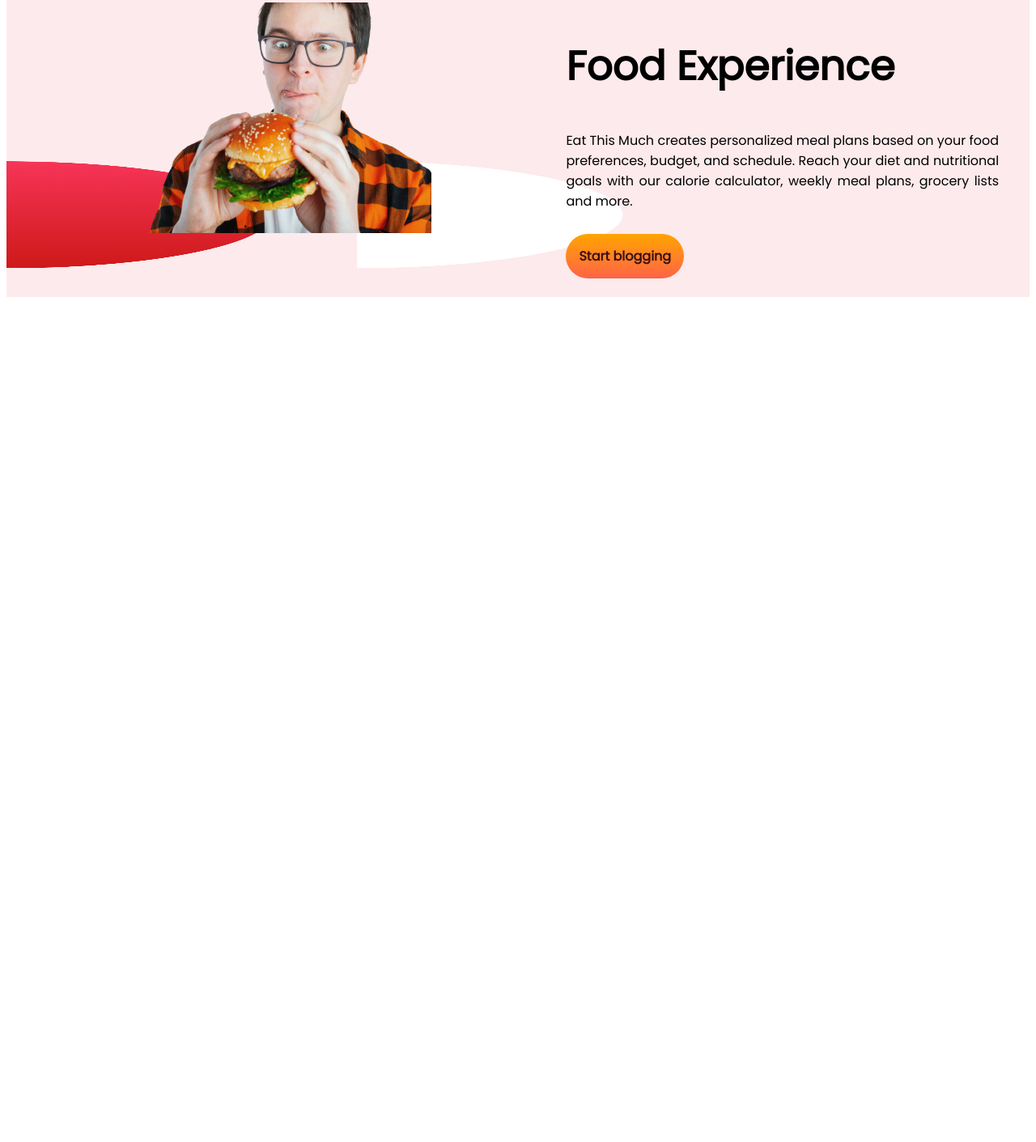
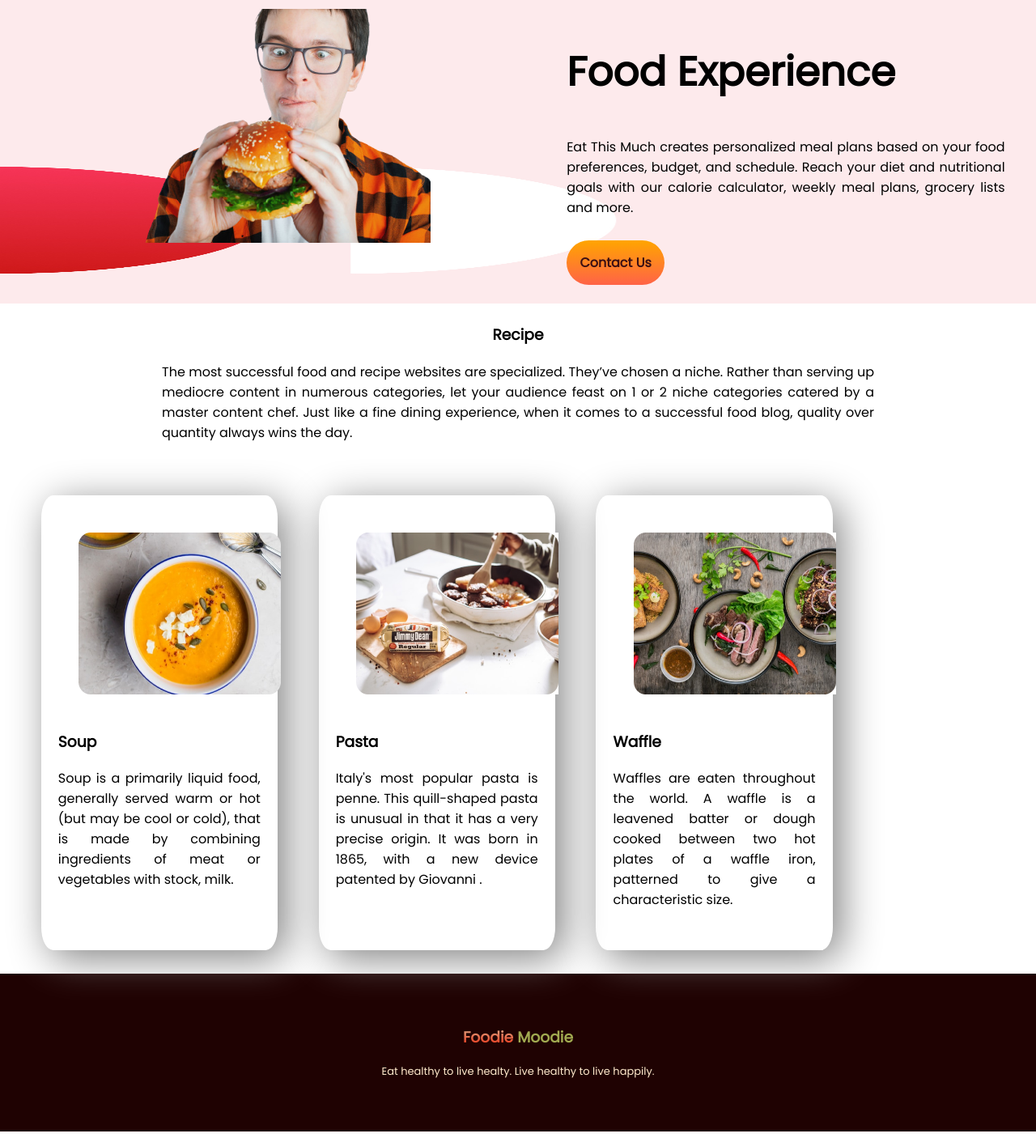
Before and after one commit to tasin-chowdhury/my-food-network, a plain HTML site: page index.html in a window 1280 px wide. Shown: the part 611-2022 px from the top of the page at 81% size. Before the commit the page ends 986 px from the top, so only its background shows below. Drawn offline with Linux system fonts and the light colour scheme.

Commit message:
footer done

```diff
--- a/index.html
+++ b/index.html
@@ -10,6 +10,8 @@
     <link rel="preconnect" href="https://fonts.googleapis.com">
     <link rel="preconnect" href="https://fonts.gstatic.com" crossorigin>
     <link href="https://fonts.googleapis.com/css2?family=Poppins:ital@0;1&display=swap" rel="stylesheet">
+    <link rel="shortcut icon" href="https://www.vhv.rs/dpng/d/502-5023976_food-court-icon-png-png-download-red-food.png"
+        type="image/x-icon">
 </head>
 
 <body>
@@ -49,12 +51,49 @@
                     </p>
                 </div>
                 <div>
-                    <a target="_blank" href="https://github.com/tasin-chowdhury/my-food-network">Start blogging</a>
+                    <a target="_blank" href="https://github.com/tasin-chowdhury/my-food-network">Contact Us</a>
                 </div>
             </div>
 
         </div>
     </section>
+    <section class="recipe-area">
+        <div class="recipe-heading">
+            <h3>Recipe</h3>
+            <p>
+                The most successful food and recipe websites are specialized. They’ve chosen a niche. Rather than
+                serving up mediocre content in numerous categories, let your audience feast on 1 or 2 niche categories
+                catered by a master content chef. Just like a fine dining experience, when it comes to a successful food
+                blog, quality over quantity always wins the day.
+            </p>
+        </div><br>
+    </section>
+    <section class="">
+        <div class="t-width container">
+            <div class="box">
+                <img class="box-img" src="images/item1.png" alt="item1">
+                <h3>Soup</h3>
+                <p>Soup is a primarily liquid food, generally served warm or hot (but may be cool or cold), that is made
+                    by combining ingredients of meat or vegetables with stock, milk.</p>
+            </div>
+            <div class="box">
+                <img class="box-img" src="images/item2.jpg" alt="item2">
+                <h3>Pasta</h3>
+                <p>Italy's most popular pasta is penne. This quill-shaped pasta is unusual in that it has a very precise
+                    origin. It was born in 1865, with a new device patented by Giovanni .</p>
+            </div>
+            <div class="box">
+                <img class="box-img" src="images/item3.jpg" alt="item3">
+                <h3>Waffle</h3>
+                <p>Waffles are eaten throughout the world. A waffle is a leavened batter or dough cooked between two hot
+                    plates of a waffle iron, patterned to give a characteristic size.</p>
+            </div>
+        </div>
+    </section>
+    <footer>
+        <h3><span id="foodie">Foodie</span> Moodie</h3>
+        <p>Eat healthy to live healty. Live healthy to live happily.</p>
+    </footer>
 </body>
 
 </html>
--- a/style.css
+++ b/style.css
@@ -1,5 +1,7 @@
 body{
     font-family: 'Poppins', sans-serif;
+    margin-left: auto;
+    margin-right: auto;
 }
 #diet{
     color: orange;
@@ -14,9 +16,11 @@ section{
 .half-width{
     width: 50%;
     padding-left: 5%;
+}
+.t-width{
+    width:33%;
+}
 
-
-}
 h1{
     font-size:50px;
 }
@@ -31,6 +35,7 @@ p{
 
     margin: 0 ;
     display: flex;
+
 }
 .top-banner{
     background-image: url(images/banner1.jpg);
@@ -56,3 +61,43 @@ a{
     color:rgb(59, 16, 20);
     font-weight: 700;
 }
+.recipe-heading{
+    text-align: center;
+    padding: 5px 200px;
+
+}
+.box-img{
+    height: 200px;
+    width:250px;
+    display: flex;
+    padding: 10%;
+}
+.box{
+    margin-left: auto;
+    margin-right: auto;
+    padding: 5%;
+    width: 100%;
+    margin-left: 12%;
+    box-shadow: 10px 10px 50px gray;
+    border-radius: 5%;
+}
+footer{
+    text-align: center;
+    background: rgb(31, 2, 2);
+    color:blanchedalmond;
+
+}
+footer p{
+    text-align: center;
+    font-size: small;
+}
+footer h3{
+    padding-top: 5%;
+    color: rgb(161, 170, 80);
+}
+#foodie{
+
+  background: -webkit-linear-gradient(rgb(224, 185, 149), rgb(233, 32, 5));
+  -webkit-background-clip: text;
+  -webkit-text-fill-color: transparent;
+}
```
Also changed, not shown: images/item1.png (added), images/item2.jpg (added), images/item3.jpg (added).
